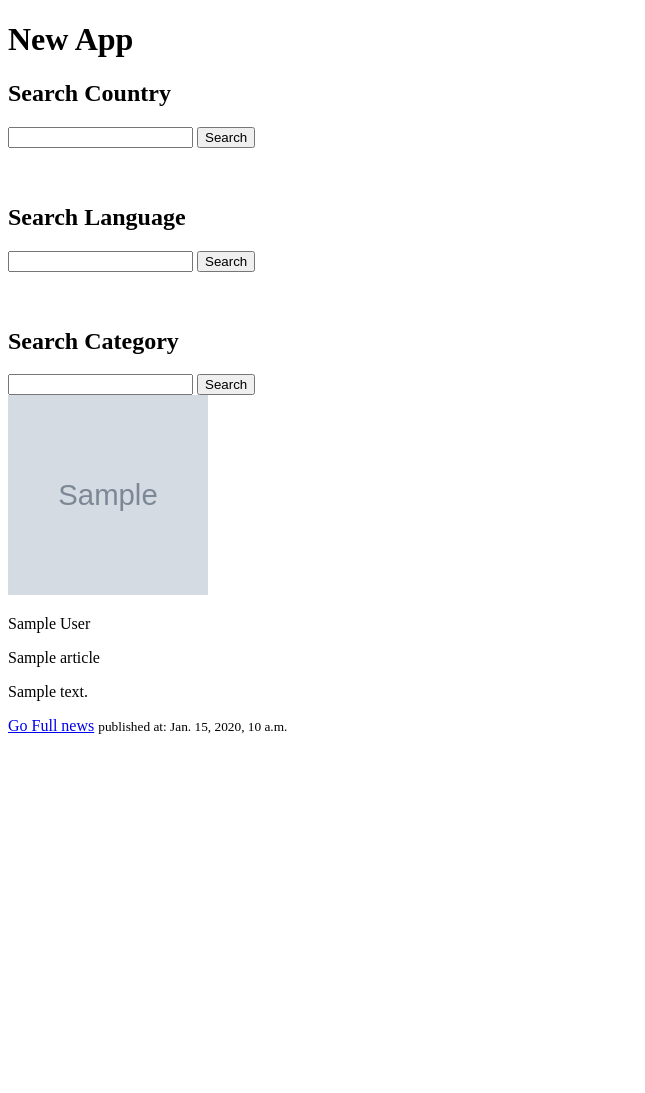
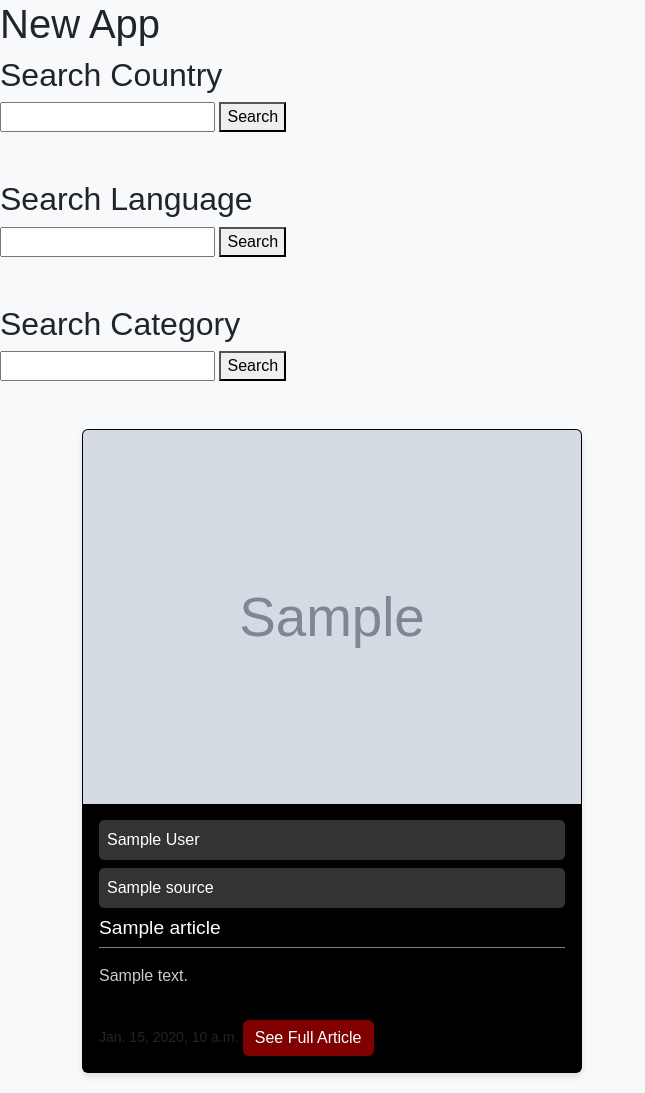
Before and after one commit to SriShashank-k/Newsfeed-, a Django app: template newsfeedapp/templates/newsfeedapp/articles_home.html in a window 1280 px wide. Shown: the whole page, without its empty margins (0-645 px from the left). Before the commit the page ends 800 px from the top, so only its background shows below. Run offline with Django 3.2, Linux system fonts and the light colour scheme; the template is opened without the code that fills it: most values are stand-ins (such as "Sample title", 1, 10 or a date in 2020).

Commit message:
Add and design cards to every article

```diff
--- a/newsfeedapp/templates/newsfeedapp/articles_home.html
+++ b/newsfeedapp/templates/newsfeedapp/articles_home.html
@@ -4,9 +4,80 @@
     <meta charset="UTF-8">
     <meta http-equiv="X-UA-Compatible" content="IE=edge">
     <meta name="viewport" content="width=device-width, initial-scale=1.0">
-    <title>News APP</title>
-</head>
-<body>
+    <link href="https://cdn.jsdelivr.net/npm/bootstrap@5.3.3/dist/css/bootstrap.min.css" rel="stylesheet" integrity="sha384-QWTKZyjpPEjISv5WaRU9OFeRpok6YctnYmDr5pNlyT2bRjXh0JMhjY6hW+ALEwIH" crossorigin="anonymous">
+    <style>
+        body {
+            background-color: #f8f9fa; /* Light gray background */
+            font-family: Arial, sans-serif; /* Use Arial font */
+        }
+
+        .card {
+            background-color: #000; /* Black card background */
+            border-radius: 15px;
+            box-shadow: 0 4px 6px rgba(0, 0, 0, 0.1); /* Subtle shadow */
+            margin-bottom: 20px;
+            max-width: 500px; /* Max width for the card */
+            /overflow: hidden; / Hide overflow content */
+            color: #fff; /* White font color */
+            aspect-ratio: 16/9; /* Aspect ratio 16:9 */
+            display: flex;
+            flex-direction: column;
+        }
+
+        .card img {
+            flex: 1;
+            width: 100%;
+            height: auto;
+            object-fit: cover; /* Cover image */
+        }
+
+        .card-body {
+            padding: 1rem;
+            flex: 1;
+        }
+
+        .details {
+            background-color: rgba(255, 255, 255, 0.1); /* Lighter shade for details background */
+            padding: 0.5rem;
+            margin-bottom: 0.5rem;
+            border-radius: 5px;
+        }
+
+        .author, .source {
+            background-color: rgba(255, 255, 255, 0.2); /* Lighter shade for author and source background */
+            color: #fff; /* White text color */
+        }
+
+        .card-title {
+            color: #fff; /* White title color */
+            font-size: 1.2rem; /* Larger title font size */
+            margin-bottom: 0.5rem;
+            border-bottom: 1px solid rgba(255, 255, 255, 0.5); /* White line below the title */
+            padding-bottom: 0.5rem;
+        }
+
+        .card-description {
+            color: #ccc; /* Light gray description color */
+            font-size: 1rem; /* Normal text font size */
+            margin-top: 1rem; /* Add some space between title and description */
+        }
+
+        .card-footer {
+            background-color: #000; /* Black footer background */
+            border-top: none; /* Remove border from top */
+            padding: 1rem;
+        }
+
+        .btn-primary {
+            background-color: #800000; /* Reddish maroon button color */
+            border: none; /* Remove button border */
+        }
+
+        .btn-primary:hover {
+            background-color: #5a0000; /* Darker shade on hover */
+        }
+    </style>
+    <link rel="stylesheet" href="https://fonts.googleapis.com/css2?family=Roboto:wght@700&display=swap">
     <h1>New App</h1>
 
     <h2>Search Country</h2>
@@ -34,20 +105,38 @@
         <input type="text" name="category">
         <button type="submit" value="Search">Search</button>
     </form>
+    <br>
+    <br>
 
 
 
-    {% for i in articles %}
 
-    <img src="{{ i.urlToImage }}" alt="" height="200px" width="200px">
-            <p>{{ i.author }}</p>
-            <p>{{ i.title }}</p>
-            <p>{{ i.description }}</p>
+    <div class="container">
+        <div class="row">
+            <div class="col-md-6">
 
-            <a href="{{ i.url }}" target="_blank">Go Full news</a>
-            <small> published at: {{ i.publishedAt }}</small>
+                {% for article in articles %}
+                    <div class="card rounded">
+                        <img src="{{ article.image.url }}" class="card-img-top" alt="...">
+                        <div class="card-body">
+                            <div class="details author">{{ article.author }}</div>
+                            <div class="details source">{{ article.source.name }}</div>
+                            <h5 class="card-title">{{ article.title }}</h5>
+                            <div class="card-description">{{ article.description }}</div>
+                        </div>
+                        <div class="card-footer">
+                            <small>{{ article.published_at }}</small>
+                            <a href="{{ article.url }}" target="_blank" class="btn btn-primary">See Full Article</a>
 
-    {% endfor %}
+
+                        </div>
+                    </div>
+                {% endfor %}
+
+
+
+
+            </div>
 
 </body>
 </html>
```
